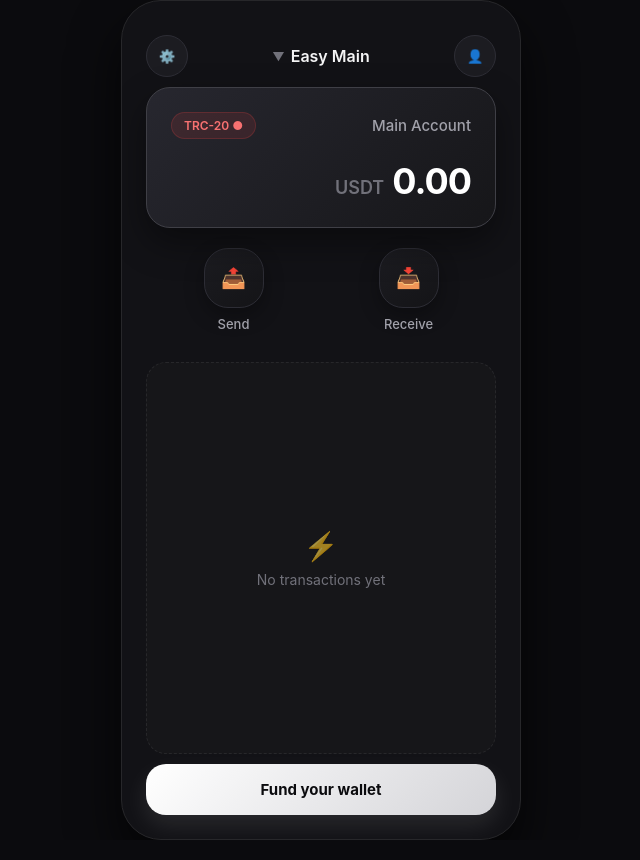
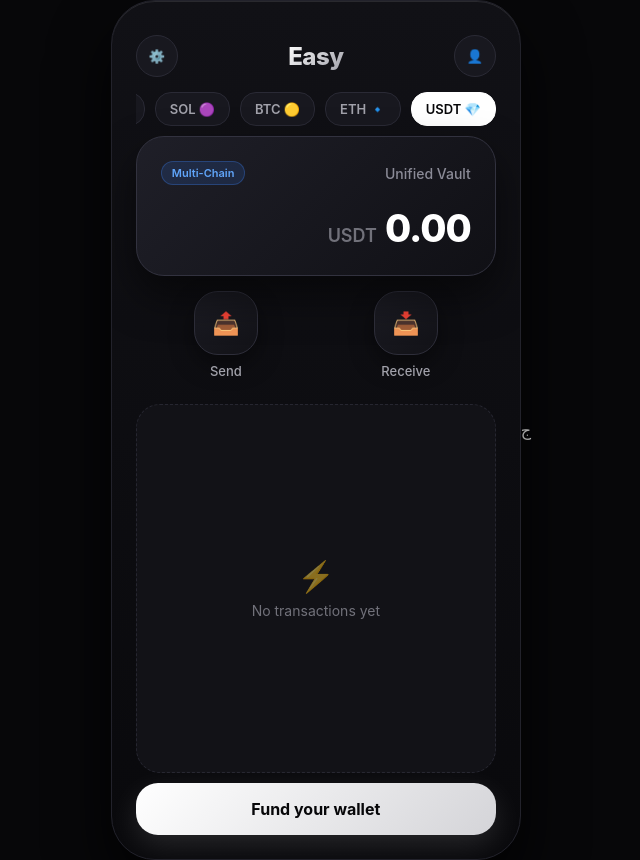
Before and after one commit to trk511435-png/Easy, a plain HTML site: page index.html in a window 1280 px wide. Shown: the whole page, without its empty margins (319-959 px from the left). Drawn offline with Linux system fonts and the light colour scheme.

Commit message:
Update HTML structure and styles for wallet app

```diff
--- a/index.html
+++ b/index.html
@@ -1,9 +1,9 @@
-<!DOCTYPE html>
+ج<!DOCTYPE html>
 <html lang="ar" dir="rtl">
 <head>
     <meta charset="UTF-8">
     <meta name="viewport" content="width=device-width, initial-scale=1.0">
-    <title>Easy - Digital Wallet</title>
+    <title>Easy - Next Gen Wallet</title>
     <style>
         * {
             box-sizing: border-box;
@@ -13,7 +13,7 @@
         }
 
         body {
-            background-color: #0b0b0e;
+            background-color: #070709;
             color: #ffffff;
             display: flex;
             justify-content: center;
@@ -23,12 +23,12 @@
 
         .app-container {
             width: 100%;
-            max-width: 400px;
-            height: 840px;
-            background-color: #121216;
-            border-radius: 40px;
-            box-shadow: 0 25px 50px rgba(0, 0, 0, 0.7);
-            border: 1px solid #27272a;
+            max-width: 410px;
+            height: 860px;
+            background: linear-gradient(180deg, #111116 0%, #09090c 100%);
+            border-radius: 44px;
+            box-shadow: 0 30px 60px rgba(0, 0, 0, 0.8), inset 0 1px 0 rgba(255, 255, 255, 0.1);
+            border: 1px solid #22222b;
             display: flex;
             flex-direction: column;
             justify-content: space-between;
@@ -37,7 +37,7 @@
             overflow: hidden;
         }
 
-        /* شريط العلوي للتطبيق */
+        /* الهيدر مع اسم المنصة الواضح */
         .app-header {
             display: flex;
             justify-content: space-between;
@@ -45,9 +45,18 @@
             margin-top: 10px;
         }
 
+        .brand-title {
+            font-size: 24px;
+            font-weight: 800;
+            background: linear-gradient(135deg, #ffffff 0%, #a1a1aa 100%);
+            -webkit-background-clip: text;
+            -webkit-text-fill-color: transparent;
+            letter-spacing: -0.5px;
+        }
+
         .icon-btn {
-            background: #1c1c21;
-            border: 1px solid #2d2d35;
+            background: #18181f;
+            border: 1px solid #2a2a35;
             width: 42px;
             height: 42px;
             border-radius: 50%;
@@ -56,33 +65,51 @@
             align-items: center;
             color: #a1a1aa;
             cursor: pointer;
-            transition: all 0.3s ease;
+            transition: all 0.2s ease;
         }
 
         .icon-btn:hover {
-            background: #2d2d35;
+            background: #2a2a35;
             color: #fff;
         }
 
-        .wallet-selector {
-            font-size: 16px;
-            font-weight: 600;
-            color: #f4f4f5;
+        /* شريط اختيار العملات والشبكات السريع */
+        .assets-bar {
             display: flex;
-            align-items: center;
-            gap: 6px;
-            cursor: pointer;
+            gap: 10px;
+            overflow-x: auto;
+            padding-bottom: 5px;
+            margin-top: 15px;
         }
 
-        /* بطاقة المحفظة الفخمة */
+        .asset-chip {
+            background: #18181f;
+            border: 1px solid #2a2a35;
+            padding: 8px 14px;
+            border-radius: 16px;
+            font-size: 13px;
+            font-weight: 600;
+            color: #a1a1aa;
+            cursor: pointer;
+            white-space: nowrap;
+            transition: all 0.2s;
+        }
+
+        .asset-chip.active {
+            background: #ffffff;
+            color: #070709;
+            border-color: #ffffff;
+        }
+
+        /* بطاقة المحفظة الفخمة المتعددة */
         .crypto-card {
-            background: linear-gradient(135deg, #27272f 0%, #161619 100%);
-            border: 1px solid #3f3f46;
-            border-radius: 24px;
+            background: linear-gradient(135deg, #1f1f28 0%, #101015 100%);
+            border: 1px solid #32323f;
+            border-radius: 28px;
             padding: 24px;
-            box-shadow: 0 15px 35px rgba(0, 0, 0, 0.4);
+            box-shadow: 0 20px 40px rgba(0, 0, 0, 0.5);
             position: relative;
-            margin-top: 10px;
+            margin-top: 5px;
         }
 
         .card-top {
@@ -93,19 +120,24 @@
         }
 
         .card-name {
-            font-size: 15px;
-            color: #a1a1aa;
+            font-size: 14px;
+            color: #8b8b97;
             font-weight: 500;
         }
 
+        .networks-wrapper {
+            display: flex;
+            gap: 6px;
+        }
+
         .network-tag {
-            background: rgba(239, 68, 68, 0.12);
-            color: #f87171;
-            padding: 5px 12px;
+            background: rgba(59, 130, 246, 0.15);
+            color: #60a5fa;
+            padding: 4px 10px;
             border-radius: 20px;
-            font-size: 12px;
+            font-size: 11px;
             font-weight: 600;
-            border: 1px solid rgba(239, 68, 68, 0.2);
+            border: 1px solid rgba(59, 130, 246, 0.3);
         }
 
         .balance-area {
@@ -115,8 +147,8 @@
         }
 
         .balance-num {
-            font-size: 36px;
-            font-weight: 700;
+            font-size: 38px;
+            font-weight: 800;
             letter-spacing: -1px;
             color: #ffffff;
         }
@@ -127,11 +159,11 @@
             font-weight: 600;
         }
 
-        /* أزرار الإجراءات السريعة (Send / Receive) */
+        /* أزرار الإجراءات الفخمة (Send / Receive) */
         .action-buttons {
             display: flex;
             justify-content: space-around;
-            margin: 20px 0;
+            margin: 15px 0;
         }
 
         .action-group {
@@ -142,25 +174,25 @@
         }
 
         .action-circle {
-            width: 60px;
-            height: 60px;
-            background: linear-gradient(145deg, #1c1c21, #141417);
-            border: 1px solid #2d2d35;
+            width: 64px;
+            height: 64px;
+            background: linear-gradient(145deg, #1c1c24, #121217);
+            border: 1px solid #2e2e3a;
             border-radius: 24px;
             display: flex;
             justify-content: center;
             align-items: center;
-            font-size: 20px;
+            font-size: 22px;
             color: #ffffff;
             cursor: pointer;
-            transition: transform 0.2s, background 0.2s;
-            box-shadow: 0 8px 20px rgba(0,0,0,0.3);
+            transition: transform 0.2s, background 0.2s, border-color 0.2s;
+            box-shadow: 0 10px 25px rgba(0,0,0,0.4);
         }
 
         .action-circle:hover {
             transform: translateY(-3px);
-            background: #27272f;
-            border-color: #52525b;
+            background: #252530;
+            border-color: #525266;
         }
 
         .action-label {
@@ -169,12 +201,12 @@
             font-weight: 500;
         }
 
-        /* قسم السجل والفراغ */
+        /* قسم السجل */
         .history-box {
             flex-grow: 1;
-            background: #161619;
-            border: 1px dashed #27272a;
-            border-radius: 20px;
+            background: #121217;
+            border: 1px dashed #262630;
+            border-radius: 24px;
             display: flex;
             flex-direction: column;
             align-items: center;
@@ -185,9 +217,9 @@
         }
 
         .history-icon {
-            font-size: 28px;
+            font-size: 30px;
             margin-bottom: 8px;
-            opacity: 0.6;
+            opacity: 0.5;
         }
 
         .history-text {
@@ -199,20 +231,20 @@
         .main-cta-btn {
             width: 100%;
             background: linear-gradient(135deg, #ffffff 0%, #d4d4d8 100%);
-            color: #0b0b0e;
+            color: #070709;
             border: none;
             padding: 16px;
-            border-radius: 20px;
-            font-size: 15px;
+            border-radius: 22px;
+            font-size: 16px;
             font-weight: 700;
             cursor: pointer;
             transition: opacity 0.2s, transform 0.2s;
-            box-shadow: 0 10px 25px rgba(255, 255, 255, 0.1);
+            box-shadow: 0 10px 30px rgba(255, 255, 255, 0.12);
             text-align: center;
         }
 
         .main-cta-btn:hover {
-            opacity: 0.9;
+            opacity: 0.92;
             transform: scale(0.99);
         }
     </style>
@@ -220,21 +252,29 @@
 <body>
 
     <div class="app-container">
-        <!-- الهيدر -->
+        <!-- الهيدر مع اسم المنصة البارز Easy -->
         <div class="app-header">
             <button class="icon-btn">👤</button>
-            <div class="wallet-selector">
-                <span>Easy Main</span>
-                <span style="font-size: 12px; color: #71717a;">▼</span>
-            </div>
+            <div class="brand-title">Easy</div>
             <button class="icon-btn">⚙️</button>
         </div>
 
-        <!-- البطاقة البصرية الفخمة -->
+        <!-- شريط العملات والشبكات المتعددة -->
+        <div class="assets-bar">
+            <div class="asset-chip active">💎 USDT</div>
+            <div class="asset-chip">🔹 ETH</div>
+            <div class="asset-chip">🟡 BTC</div>
+            <div class="asset-chip">🟣 SOL</div>
+            <div class="asset-chip">🌐 TRC-20</div>
+        </div>
+
+        <!-- بطاقة المحفظة الفخمة -->
         <div class="crypto-card">
             <div class="card-top">
-                <span class="card-name">Main Account</span>
-                <span class="network-tag">● TRC-20</span>
+                <span class="card-name">Unified Vault</span>
+                <div class="networks-wrapper">
+                    <span class="network-tag">Multi-Chain</span>
+                </div>
             </div>
             <div class="balance-area">
                 <span class="balance-num">0.00</span>
@@ -242,7 +282,7 @@
             </div>
         </div>
 
-        <!-- أزرار الإرسال والاستلام -->
+        <!-- أزرار العمليات (Send / Receive) -->
         <div class="action-buttons">
             <div class="action-group">
                 <div class="action-circle">📥</div>
```
